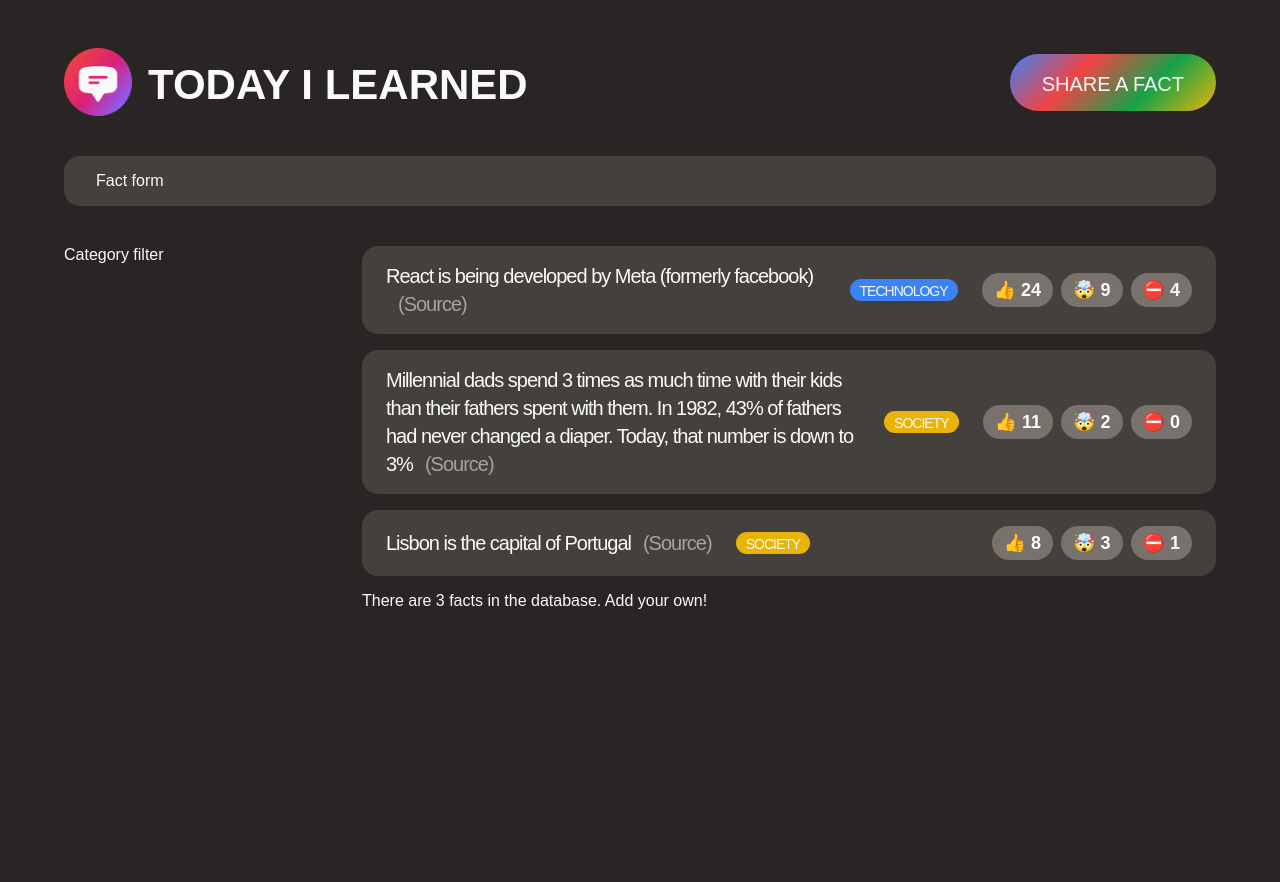
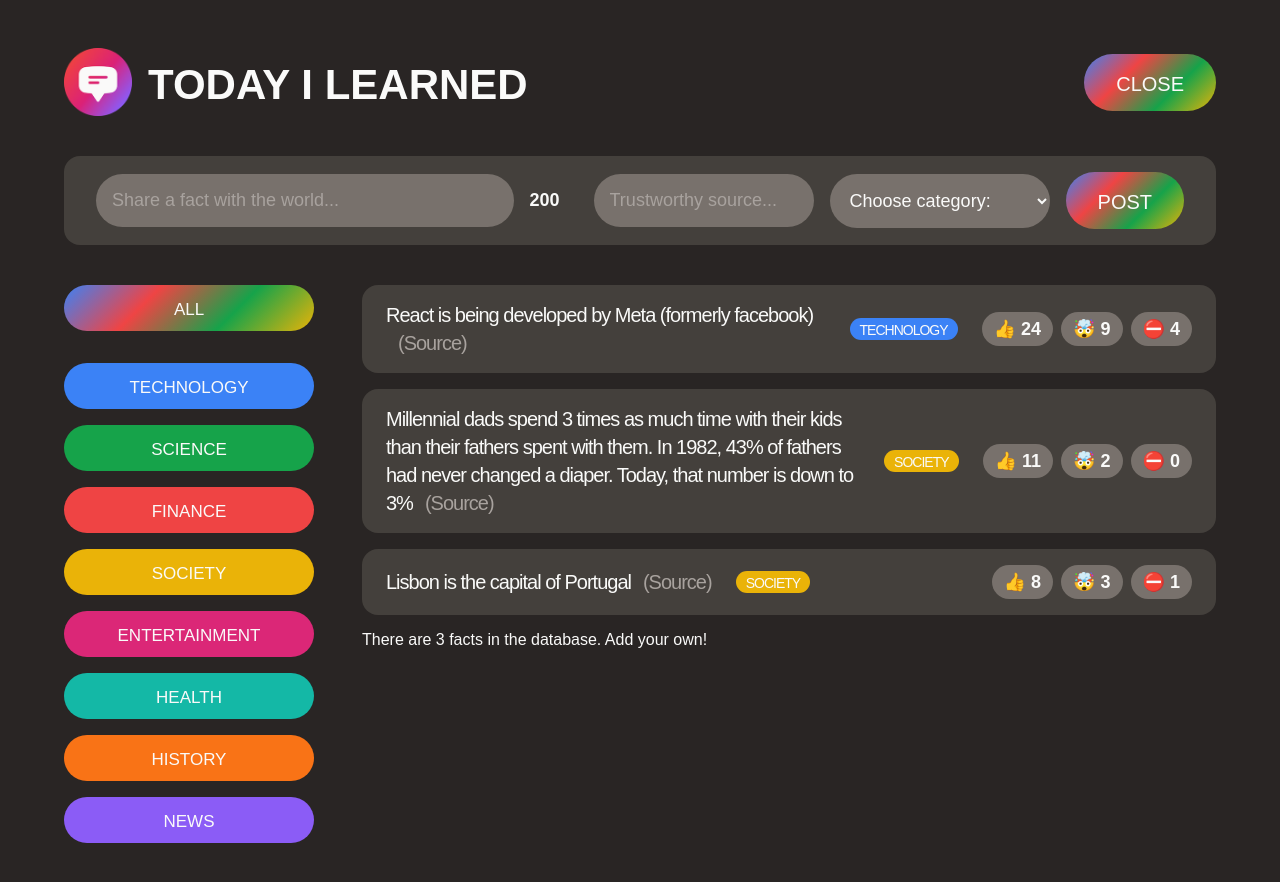
Before and after one commit to Gildedboy/Jonas-Courses, a React (Create React App) app in the folder crash-course/today-i-learned/: page / in a window 1280 px wide. Both pictures are taken after a click on the button "SHARE A FACT". Shown: the top 882 px of the page. Before the commit the page ends 800 px from the top, so only its background shows below. Built offline with nearby package versions, Linux system fonts and the light colour scheme; a web font is replaced by a local one.

Commit message:
a lot of stuff done heading into adding facts the react way

```diff
--- a/crash-course/today-i-learned/public/index.html
+++ b/crash-course/today-i-learned/public/index.html
@@ -14,7 +14,7 @@
       manifest.json provides metadata used when your web app is installed on a
       user's mobile device or desktop. See https://developers.google.com/web/fundamentals/web-app-manifest/
     -->
-    <link rel="manifest" href="%PUBLIC_URL%/manifest.json" />
+    <!--<link rel="manifest" href="%PUBLIC_URL%/manifest.json" />-->
     <!--
       Notice the use of %PUBLIC_URL% in the tags above.
       It will be replaced with the URL of the `public` folder during the build.
--- a/crash-course/today-i-learned/src/App.js
+++ b/crash-course/today-i-learned/src/App.js
@@ -1,14 +1,5 @@
+import { useState } from "react";
 import "./style.css";
-const CATEGORIES = [
-  { name: "technology", color: "#3b82f6" },
-  { name: "science", color: "#16a34a" },
-  { name: "finance", color: "#ef4444" },
-  { name: "society", color: "#eab308" },
-  { name: "entertainment", color: "#db2777" },
-  { name: "health", color: "#14b8a6" },
-  { name: "history", color: "#f97316" },
-  { name: "news", color: "#8b5cf6" },
-];
 
 const initialFacts = [
   {
@@ -44,22 +35,26 @@
   },
 ];
 
+/* STUFF RELATED TO TEACH ME HOW TO MAKE A COUNTER BUT IT LOOKS LIKE IT WILL NOT BE USED
+function Counter() {
+  const [count, setCount] = useState(0);
+  return (
+    <div>
+      <span style={{ fontSize: "40px" }}>{count}</span>
+      <button className="btn btn-large" onClick={() => setCount((c) => c + 1)}>
+        +1
+      </button>
+    </div>
+  );
+}*/
+
 function App() {
-  const appTitle = `Today I Learned`;
+  const [showForm, setShowForm] = useState(false);
 
   return (
     <>
-      {/* HEADER */}
-      <header className="header">
-        <div className="logo">
-          <img src="logo.png" alt="Today I Learned Logo" />
-          <h1>{appTitle}</h1>
-        </div>
-
-        <button className="btn btn-large btn-open">Share a fact</button>
-      </header>
-
-      <NewFactForm />
+      <Header showForm={showForm} setShowForm={setShowForm} />
+      {showForm ? <NewFactForm /> : null}
 
       <main className="main">
         <CategoryFilter />
@@ -69,12 +64,97 @@
   );
 }
 
+function Header({ showForm, setShowForm }) {
+  const appTitle = `Today I Learned`;
+
+  return (
+    <header className="header">
+      <div className="logo">
+        <img src="logo.png" alt="Today I Learned Logo" />
+        <h1>{appTitle}</h1>
+      </div>
+
+      <button
+        className="btn btn-large btn-open"
+        onClick={() => setShowForm((show) => !show)}
+      >
+        {showForm ? "Close" : "Share a fact"}
+      </button>
+    </header>
+  );
+}
+
+const CATEGORIES = [
+  { name: "technology", color: "#3b82f6" },
+  { name: "science", color: "#16a34a" },
+  { name: "finance", color: "#ef4444" },
+  { name: "society", color: "#eab308" },
+  { name: "entertainment", color: "#db2777" },
+  { name: "health", color: "#14b8a6" },
+  { name: "history", color: "#f97316" },
+  { name: "news", color: "#8b5cf6" },
+];
+
 function NewFactForm() {
-  return <form className="fact-form">Fact form</form>;
+  const [text, setText] = useState("");
+  const [source, setSource] = useState("");
+  const [category, setCategory] = useState("");
+  const textLength = text.length;
+
+  function handleSubmit(e) {
+    e.preventDefault();
+    console.log(text, source, category);
+  }
+
+  return (
+    <form className="fact-form" onSubmit={handleSubmit}>
+      <input
+        type="text"
+        placeholder="Share a fact with the world..."
+        value={text}
+        onChange={(e) => setText(e.target.value)}
+      />
+      <span>{200 - textLength}</span>
+      <input
+        value={source}
+        type="text"
+        placeholder="Trustworthy source..."
+        onChange={(e) => setSource(e.target.value)}
+      />
+      <select value={category} onChange={(e) => setCategory(e.target.value)}>
+        <option value="">Choose category:</option>
+        {CATEGORIES.map((cat) => (
+          <option key={cat.name} value={cat.name}>
+            {cat.name.toUpperCase()}
+          </option>
+        ))}
+      </select>
+      <button className="btn btn-large">Post</button>
+    </form>
+  );
 }
 
 function CategoryFilter() {
-  return <aside>Category filter</aside>;
+  return (
+    <aside>
+      <ul>
+        <li className="category">
+          <button className="btn btn-all-categories">All</button>
+        </li>
+
+        {CATEGORIES.map((cat) => (
+          <li key={cat.name} className="category">
+            <button
+              className="btn btn-category"
+              style={{ backgroundColor: cat.color }}
+            >
+              {cat.name}
+            </button>
+          </li>
+        ))}
+      </ul>
+    </aside>
+  );
 }
 
 function FactList() {
--- a/crash-course/today-i-learned/v1/index.html
+++ b/crash-course/today-i-learned/v1/index.html
@@ -1,4 +1,3 @@
-<!DOCTYPE html>
 <html lang="en">
   <head>
     <meta charset="UTF-8" />
```
